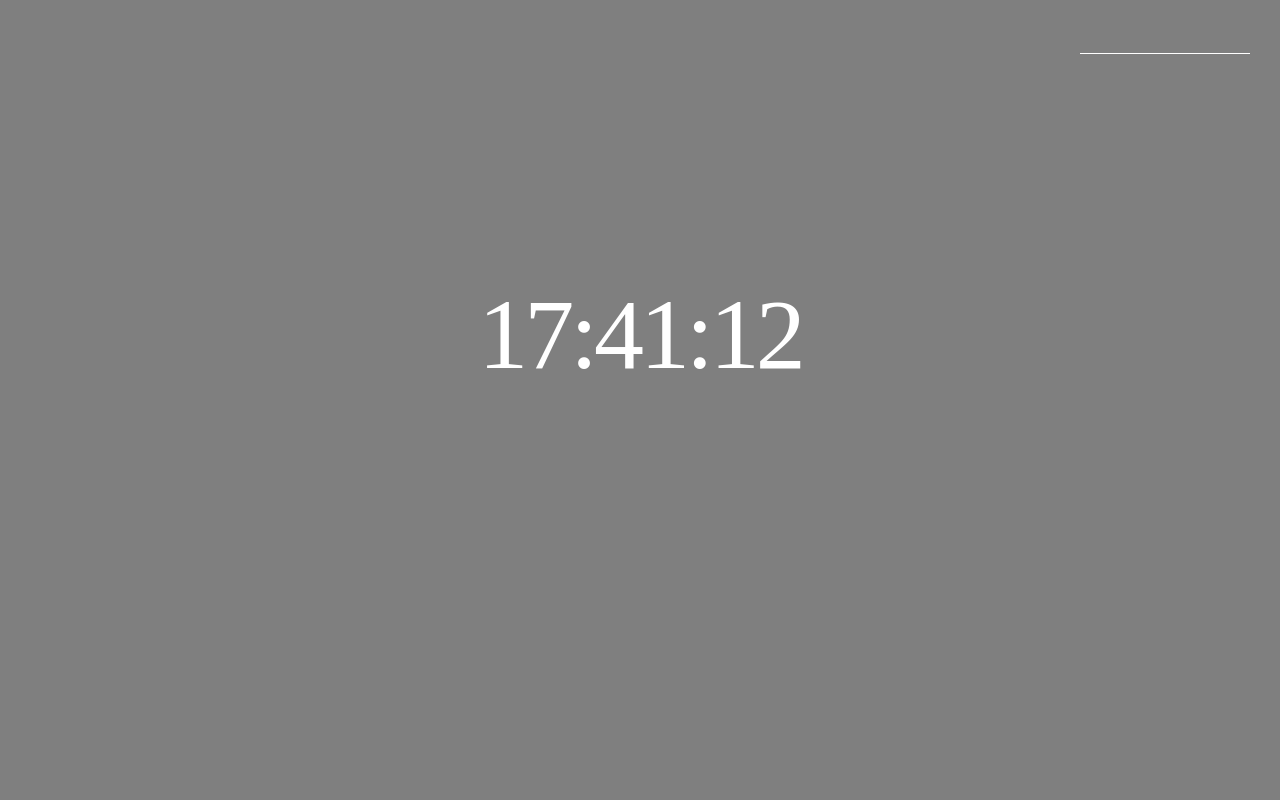
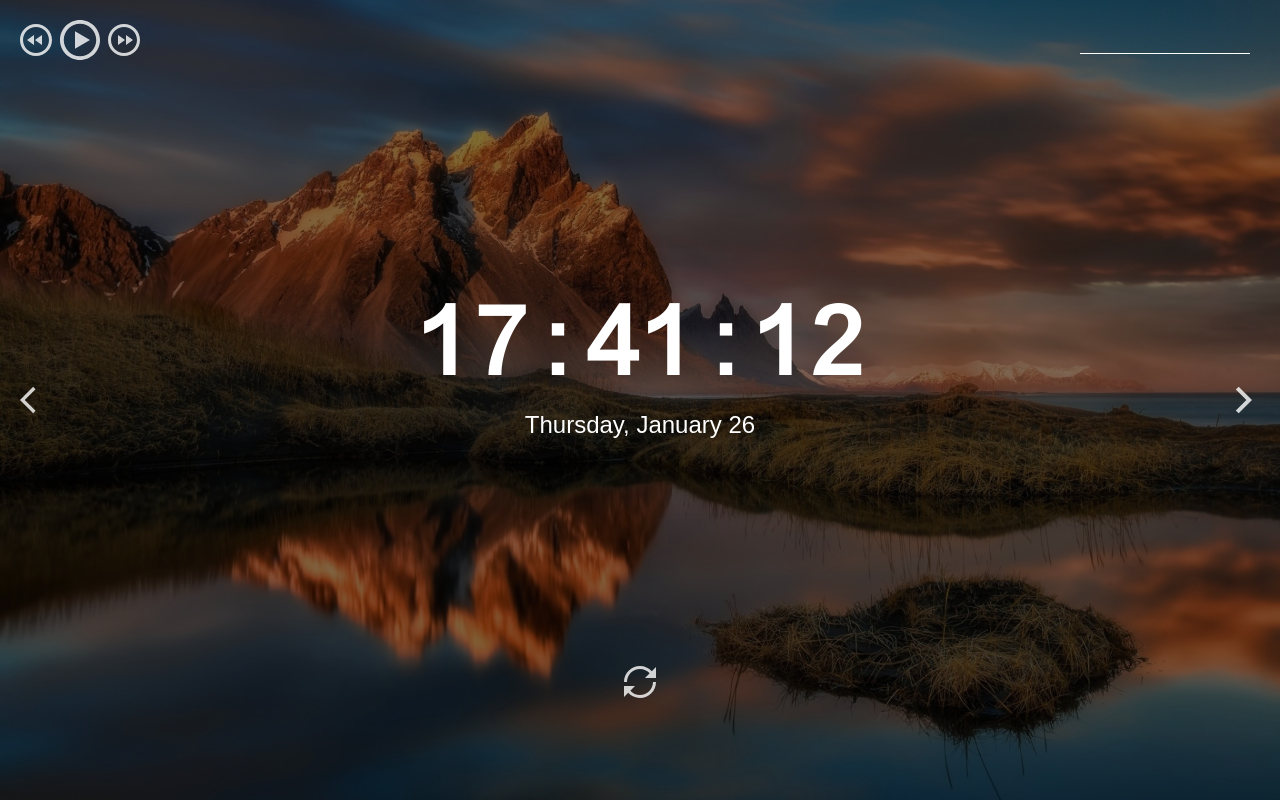
Before and after one commit to dima-voit/momentum, a plain HTML site: page index.html in a window 1280 px wide. Drawn offline with Linux system fonts and the light colour scheme; a web font is replaced by a local one.

Commit message:
feat: implement date and time blocks

```diff
--- a/assets/css/style.css
+++ b/assets/css/style.css
@@ -1,6 +1,6 @@
 @font-face {
   font-family: 'Arial-MT';
-  src: url("../assets/fonts/Arial-MT.woff"); /* Путь к файлу со шрифтом */
+  src: url("/assets/fonts/Arial-MT.woff"); /* Путь к файлу со шрифтом */
 }
 
 * {
@@ -16,7 +16,7 @@ body {
   font-size: 16px;
   color: #fff;
   text-align: center;
-  background: url("../assets/img/bg.jpg") center/cover, rgba(0, 0, 0, 0.5);
+  background: url("/assets/img/bg.jpg") center/cover, rgba(0, 0, 0, 0.5);
   background-blend-mode: multiply;
   transition: background-image 1s ease-in-out;
 }
@@ -103,19 +103,19 @@ body {
   width: 40px;
   height: 40px;
   background-size: 40px 40px;
-  background-image: url("../assets/svg/play.svg");
+  background-image: url("/assets/svg/play.svg");
 }
 
 .pause {
-  background-image: url("../assets/svg/pause.svg");
+  background-image: url("/assets/svg/pause.svg");
 }
 
 .play-prev {
-  background-image: url("../assets/svg/play-prev.svg");
+  background-image: url("/assets/svg/play-prev.svg");
 }
 
 .play-next {
-  background-image: url("../assets/svg/play-next.svg");
+  background-image: url("/assets/svg/play-next.svg");
 }
 
 .weather {
@@ -185,12 +185,12 @@ body {
 
 .slide-prev {
   left: 20px;
-  background-image: url("../assets/svg/slider-prev.svg");
+  background-image: url("/assets/svg/slider-prev.svg");
 }
 
 .slide-next {
   right: 20px;
-  background-image: url("../assets/svg/slider-next.svg");
+  background-image: url("/assets/svg/slider-next.svg");
 }
 
 .time {
@@ -253,7 +253,7 @@ body {
 
 .change-quote {
   margin-bottom: 30px;
-  background-image: url("../assets/svg/reload.svg");
+  background-image: url("/assets/svg/reload.svg");
 }
 
 .quote {
--- a/assets/js/script.js
+++ b/assets/js/script.js
@@ -1,14 +1,4 @@
 // Time
-// function showTime() {
-//   const time = document.querySelector(".time");
-//   const date = new Date();
-//   const currentTime = date.toLocaleTimeString();
-//   time.textContent = currentTime;
-//   setInterval(showTime, 0);
-// }
-
-// showTime();
-
 function showTime() {
   const time = document.querySelector(".time");
   let hours = new Date().getHours();
@@ -23,7 +13,18 @@ function showTime() {
   time.children[1].innerHTML = minutes;
   time.children[2].innerHTML = seconds;
 
-  setInterval(showTime, 1000)
+  setTimeout(showTime, 1000);
 }
 
-showTime();
+showTime(showDate());
+
+function showDate() {
+  const date = document.querySelector(".date");
+  const dateOptions = {
+    month: "long",
+    day: "numeric",
+    weekday: "long"
+  };
+  const currentDate = new Date().toLocaleDateString('ua', dateOptions);
+  date.innerHTML = currentDate;
+}
```
